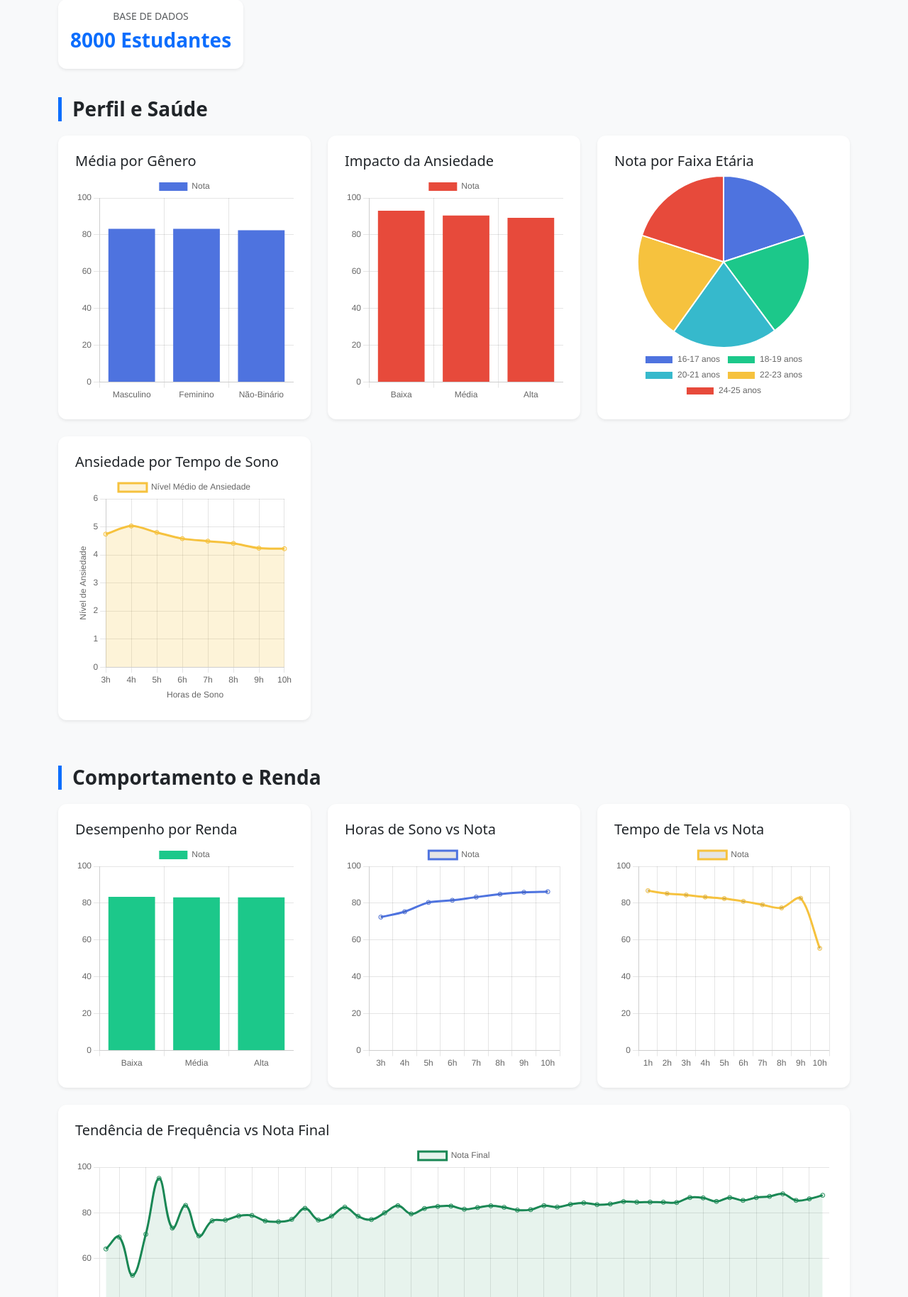
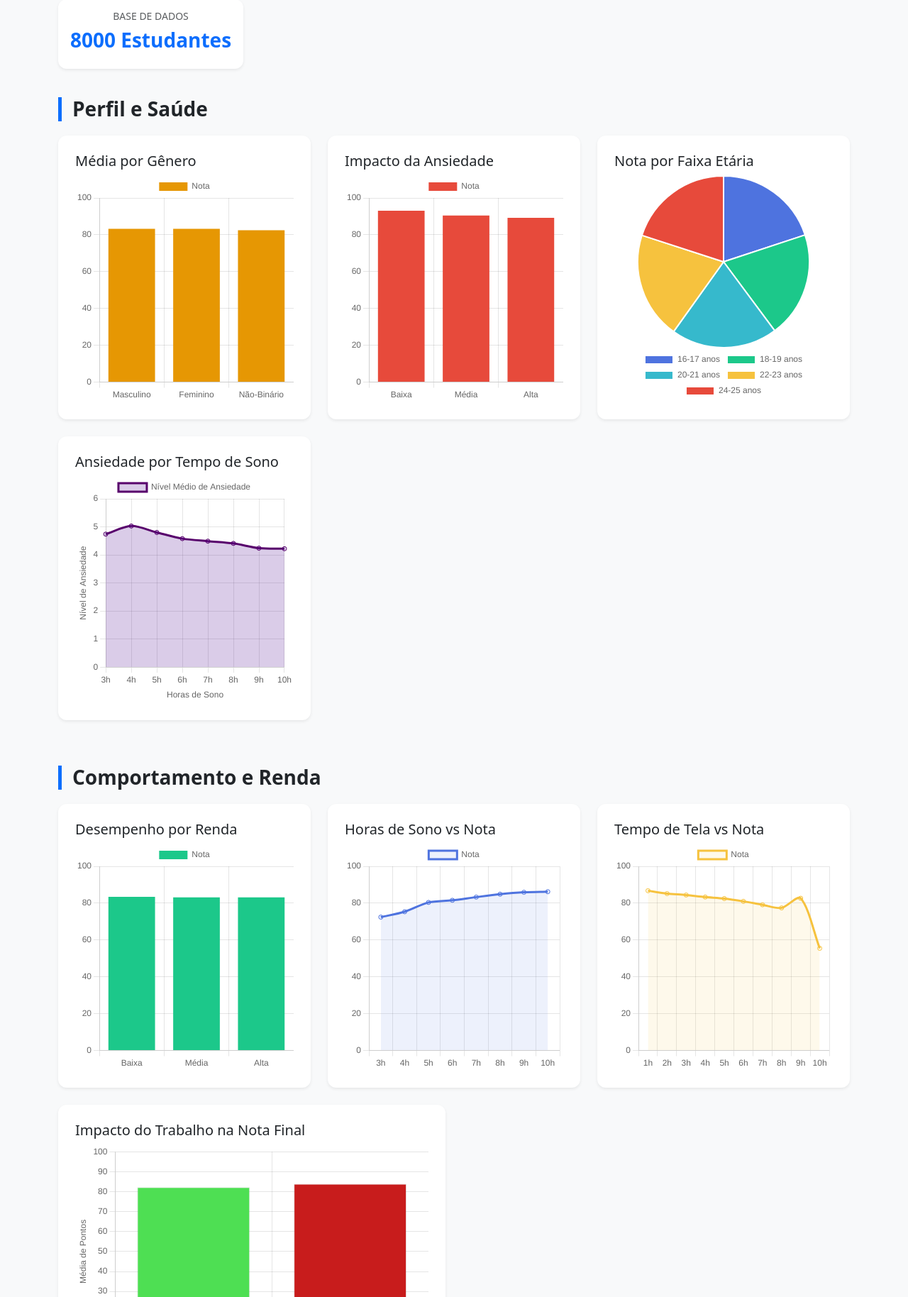
Before and after one commit to DanielMoreiraFr/testeTact, a Django app: page /dashboards/ in a window 1280 px wide. Shown: the part 129-1957 px from the top of the page at 71% size. Run offline with Django 5.2, Linux system fonts and the light colour scheme; data comes from the database, SQL or seed files in the repository.

Commit message:
Chart Trabalho VS desempenho

```diff
--- a/dashboards/utils_dash.py
+++ b/dashboards/utils_dash.py
@@ -54,3 +54,21 @@ def get_dados_sono_vs_ansiedade():
         'l_sono_ans': [f"{int(i['h_sono'])}h" for i in dados],
         'd_sono_ans': [round(float(i['media_ansiedade']), 2) for i in dados]
     }
+
+def get_dados_trabalho_vs_desempenho():
+    medias = DataModels.objects.values('trabalho').annotate(
+        media_nota=Avg('pontos_final')
+    ).order_by('-trabalho')
+
+    labels = []
+    valores = []
+
+    for item in medias:
+        status = "Trabalha" if item['trabalho'] else "Não Trabalha"
+        labels.append(status)
+        valores.append(round(item['media_nota'], 2))
+
+    return {
+        'l_trabalho_nota': labels,
+        'd_trabalho_nota': valores
+    }
--- a/dashboards/views.py
+++ b/dashboards/views.py
@@ -11,5 +11,6 @@ def dashboard_home(request):
     contexto.update(utils_dash.get_dados_tendencias())
     contexto.update(utils_dash.get_dados_idade_pizza())
     contexto.update(utils_dash.get_dados_sono_vs_ansiedade())
+    contexto.update(utils_dash.get_dados_trabalho_vs_desempenho())
 
     return render(request, 'dashboards/home.html', contexto)
--- a/static/dashboards/home.js
+++ b/static/dashboards/home.js
@@ -31,7 +31,11 @@ document.addEventListener('DOMContentLoaded', () => {
         type: 'bar',
         data: {
             labels: getD('l-gen'),
-            datasets: [{ label: 'Nota', data: getD('d-gen'), backgroundColor: '#4e73df' }]
+            datasets: [{ label: 'Nota',
+                data: getD('d-gen'),
+                backgroundColor: [
+                    '#e69703',
+                ] }]
         },
         options: optionsPadrao
     });
@@ -41,7 +45,12 @@ document.addEventListener('DOMContentLoaded', () => {
         type: 'bar',
         data: {
             labels: getD('l-ans'),
-            datasets: [{ label: 'Nota', data: getD('d-ans'), backgroundColor: '#e74a3b' }]
+            datasets: [{
+                label: 'Nota',
+                data: getD('d-ans'),
+                backgroundColor: [
+                    '#e74a3b',
+                ] }]
         },
         options: optionsPadrao
     });
@@ -53,7 +62,7 @@ document.addEventListener('DOMContentLoaded', () => {
             labels: getD('l-idade'),
             datasets: [{
                 data: getD('d-idade'),
-                backgroundColor: ['#4e73df', '#1cc88a', '#36b9cc', '#f6c23e', '#e74a3b', '#858796']
+                backgroundColor: ['#4e73df', '#1cc88a', '#36b9cc', '#f6c23e', '#e74a3b']
             }]
         },
         options: {
@@ -78,7 +87,12 @@ document.addEventListener('DOMContentLoaded', () => {
         type: 'line',
         data: {
             labels: getD('l-sono'),
-            datasets: [{ label: 'Nota', data: getD('d-sono'), borderColor: '#4e73df', tension: 0.3 }]
+            datasets: [{ label: 'Nota',
+                data: getD('d-sono'),
+                borderColor: '#4e73df',
+                backgroundColor: 'rgba(78, 115, 223, 0.1)',
+                fill: true,
+                tension: 0.3 }]
         },
         options: optionsPadrao
     });
@@ -88,7 +102,12 @@ document.addEventListener('DOMContentLoaded', () => {
         type: 'line',
         data: {
             labels: getD('l-tela'),
-            datasets: [{ label: 'Nota', data: getD('d-tela'), borderColor: '#f6c23e', tension: 0.3 }]
+            datasets: [{ label: 'Nota',
+                    data: getD('d-tela'),
+                    borderColor: '#f6c23e',
+                    backgroundColor: 'rgba(246, 194, 62, 0.1)',
+                    fill: true,
+                    tension: 0.3 }]
         },
         options: optionsPadrao
     });
@@ -118,8 +137,8 @@ document.addEventListener('DOMContentLoaded', () => {
             datasets: [{
                 label: 'Nível Médio de Ansiedade',
                 data: getD('d-sono-ans'),
-                borderColor: '#f6c23e',
-                backgroundColor: 'rgba(246, 194, 62, 0.2)',
+                borderColor: '#58016c',
+                backgroundColor: 'rgba(73, 4, 138, 0.2)',
                 fill: true,
                 tension: 0.3
             }]
@@ -138,4 +157,35 @@ document.addEventListener('DOMContentLoaded', () => {
             }
         }
     });
+
+    // 9. Trabalho vs Desempenho
+    new Chart(document.getElementById('chartTrabalho'), {
+        type: 'bar', // Barra é melhor para comparar médias
+        data: {
+            labels: getD('l-trabalho'),
+            datasets: [{
+                label: 'Média da Nota Final',
+                data: getD('d-trabalho'),
+                backgroundColor: [
+                    '#4edf53', // Cor para "Trabalha"
+                    '#c81c1c'  // Cor para "Não Trabalha"
+                ],
+                borderWidth: 1
+            }]
+        },
+        options: {
+            responsive: true,
+            maintainAspectRatio: false,
+            scales: {
+                y: {
+                    beginAtZero: true,
+                    max: 100, // Mantendo o padrão que definimos antes
+                    title: { display: true, text: 'Média de Pontos' }
+                }
+            },
+            plugins: {
+                legend: { display: false } // Escondemos a legenda pois as cores e eixos já explicam
+            }
+        }
+    });
 });
--- a/templates/dashboards/home.html
+++ b/templates/dashboards/home.html
@@ -47,6 +47,7 @@
         </div>
 
         <div class="row">
+            <div class="col-md-6 mb-4"><div class="card shadow-sm p-4"><h5>Impacto do Trabalho na Nota Final</h5><div class="chart-container"><canvas id="chartTrabalho"></canvas></div></div></div>
             <div class="col-md-12 mb-4"><div class="card shadow-sm p-4"><h5>Tendência de Frequência vs Nota Final</h5><div class="chart-container" style="height: 400px;"><canvas id="chartFreq"></canvas></div></div></div>
         </div>
     </div>
@@ -67,7 +68,9 @@
     {{ d_freq|json_script:"d-freq" }}
     {{ l_sono_ans|json_script:"l-sono-ans" }}
     {{ d_sono_ans|json_script:"d-sono-ans" }}
+    {{ l_trabalho_nota|json_script:"l-trabalho" }}
+    {{ d_trabalho_nota|json_script:"d-trabalho" }}
 
-    <script src="{% static 'dashboards/home.js' %}"></script>
+    <script src="{% static 'dashboards/home.js' %}?v=123"></script>
 </body>
 </html>
```
